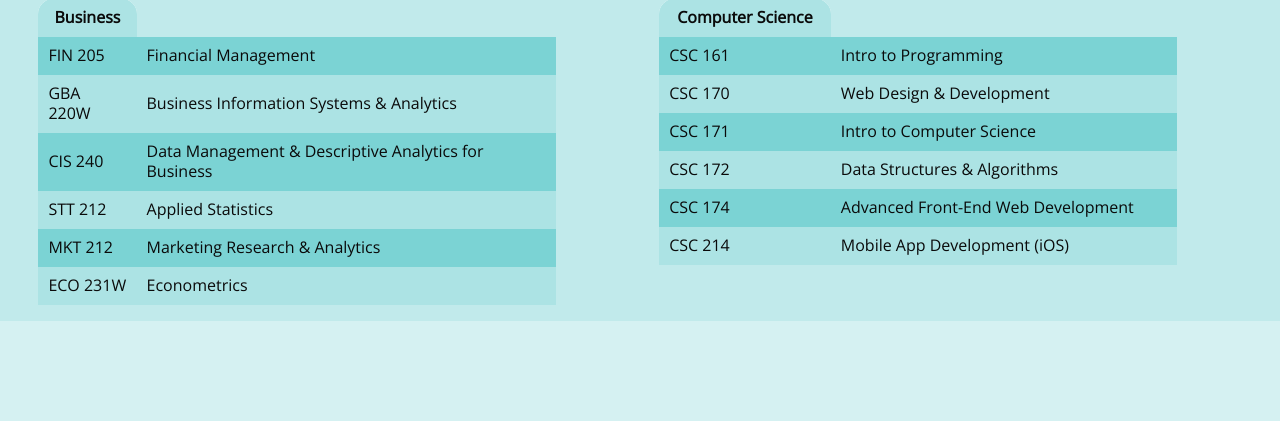
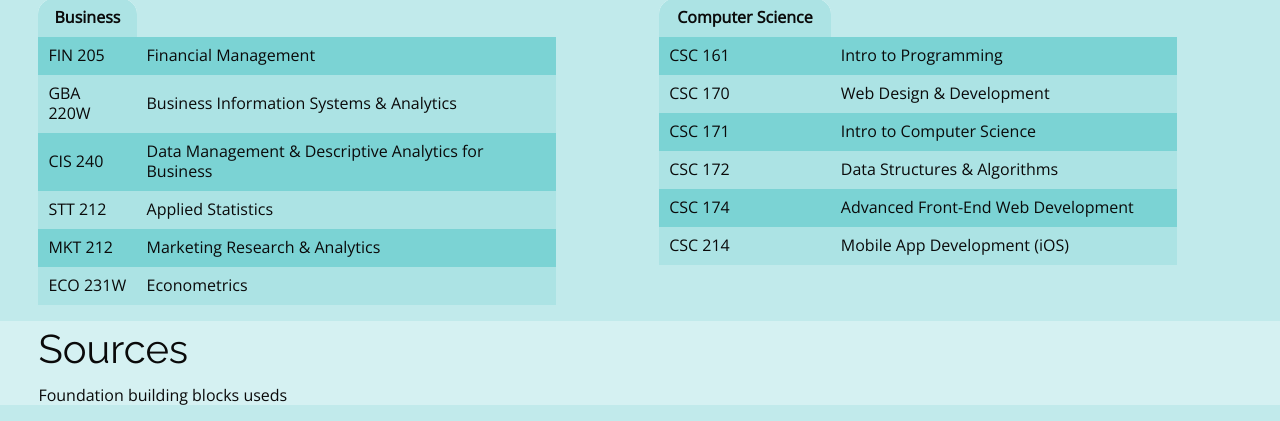
Before and after one commit to walshk/walshk.github.io, a PHP site: page / in a window 1280 px wide. Shown: the part 3244-3665 px from the top of the page. Before the commit the page ends 3565 px from the top, so only its background shows below. Run offline with PHP 8.4, Linux system fonts and the light colour scheme; some libraries are stand-ins or nearby versions.

Commit message:
added footer div to later add sources

```diff
--- a/css/styles.css
+++ b/css/styles.css
@@ -258,6 +258,12 @@ p, th, td {
   padding-left: 3%;
 }
 
+.container5 {
+  background-color: #d5f1f2 ;
+  padding-left: 3%;
+}
+
+
 body {
   background-color: #c1eaeb;
 }
--- a/index.html
+++ b/index.html
@@ -25,7 +25,7 @@
 
 			<div class="top-content-section">
 				<div class="top-bar nav-show">
-					<div class="top-bar-right">
+					<div class="top-bar-right" id="tbData">
 						<ul class="menu">
 					          <li><a href="#about">About</a></li>
 					          <li><a href="#work">Work</a></li>
@@ -276,6 +276,15 @@
 
 	</div>
 
+	<div class="container5 footer">
+		<footer>
+
+			<h2>Sources</h2>
+
+			<p>Foundation building blocks useds</p>
+
+		</footer>
+	</div>
 
 
 
```
